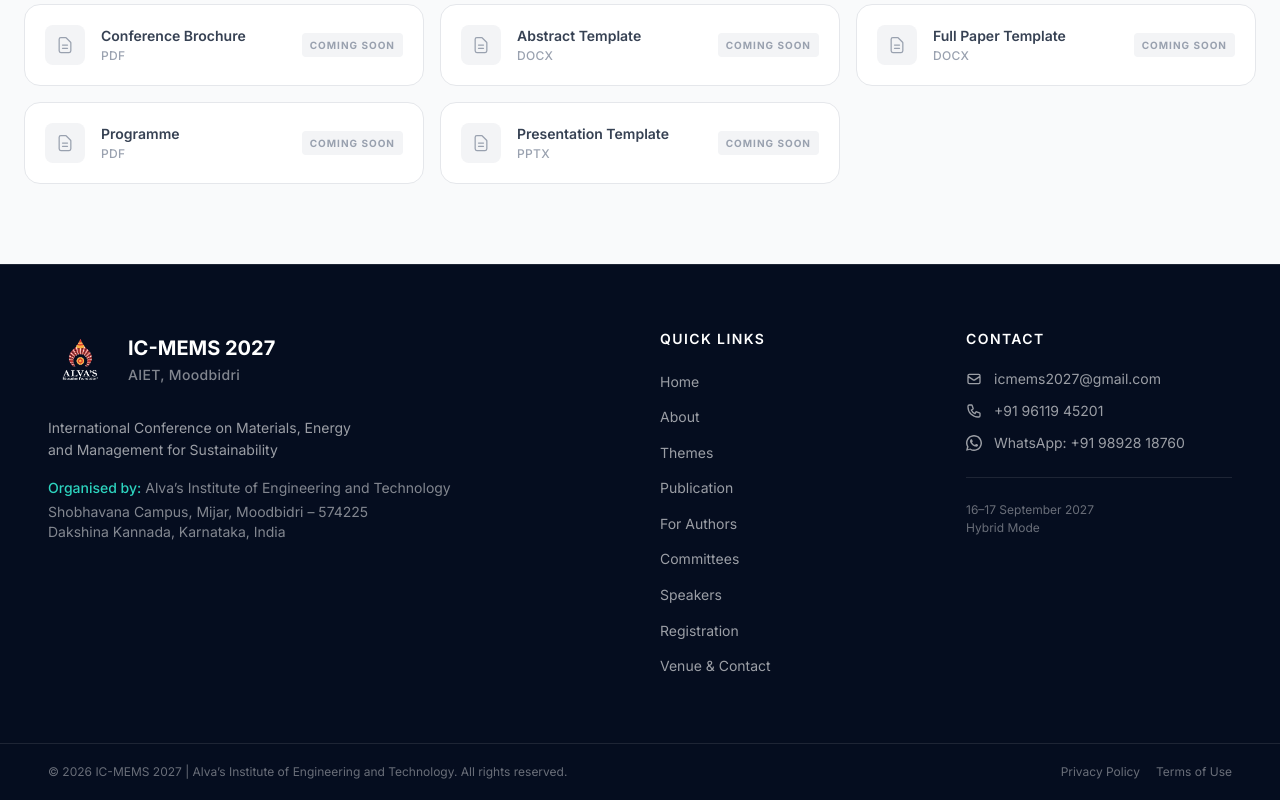
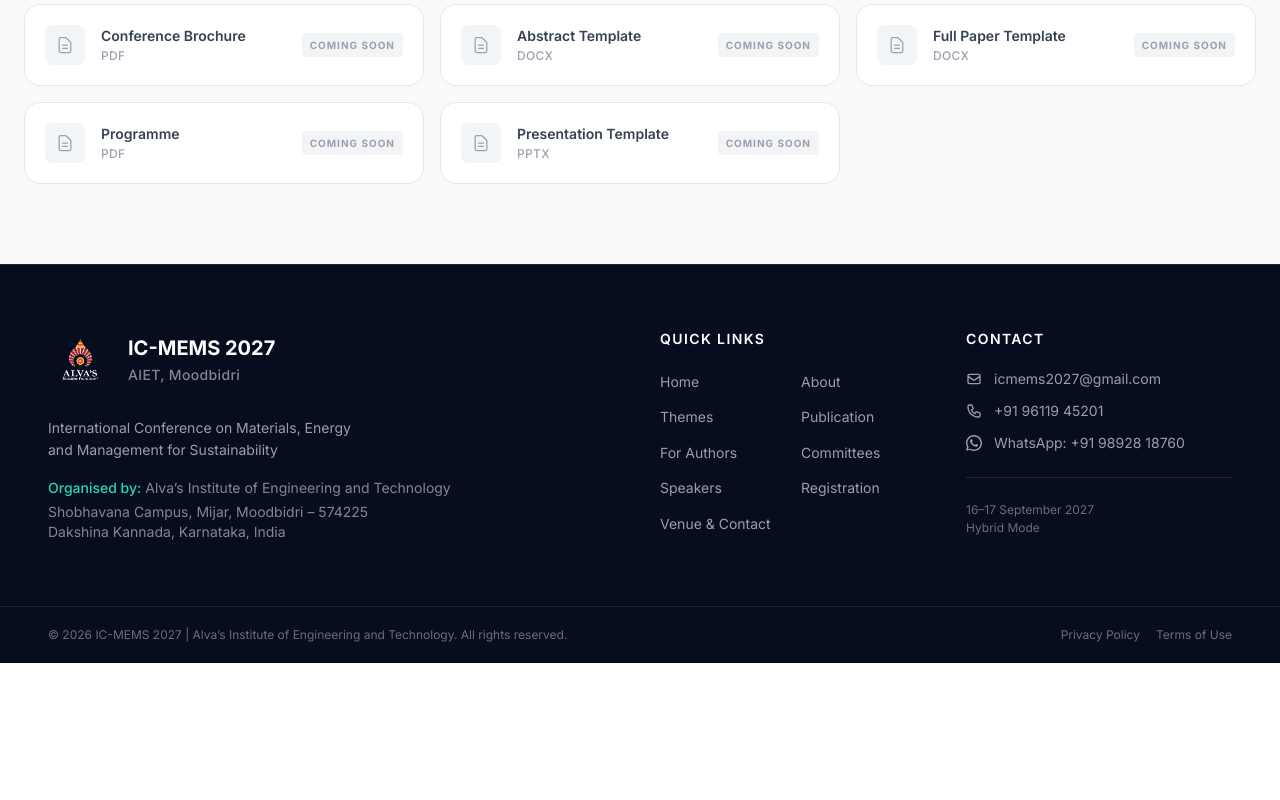
Before and after one commit to akhilesh2903/conference, a Next.js app: page / in a window 1280 px wide. Shown: the part 6161-6961 px from the top of the page. After the commit the page ends 6824 px from the top, so only its background shows below. Built offline with nearby package versions, Linux system fonts and the light colour scheme.

Commit message:
ui: make quick links 2 columns in footer

```diff
--- a/src/components/Footer.tsx
+++ b/src/components/Footer.tsx
@@ -42,7 +42,7 @@
           {/* Quick Links */}
           <div>
             <h3 className="text-white font-semibold mb-5 text-sm uppercase tracking-widest">Quick Links</h3>
-            <ul className="space-y-2.5">
+            <ul className="grid grid-cols-2 gap-x-4 gap-y-2.5">
               {footerLinks.map((link) => (
                 <li key={link.href}>
                   <Link
```
